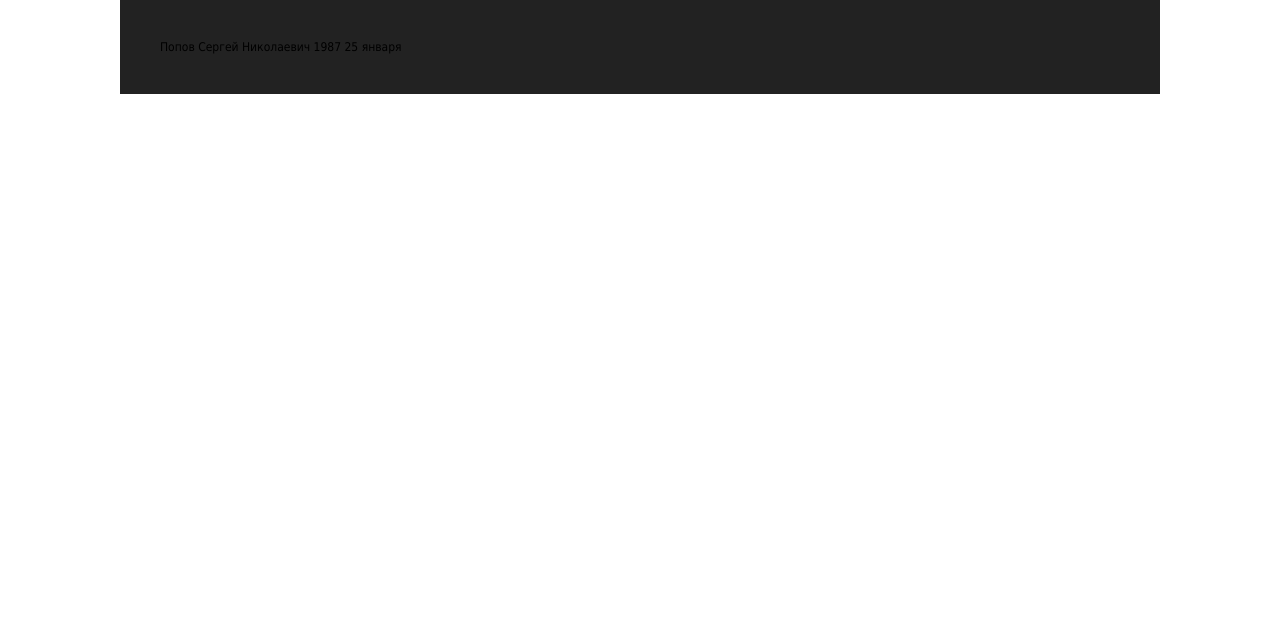
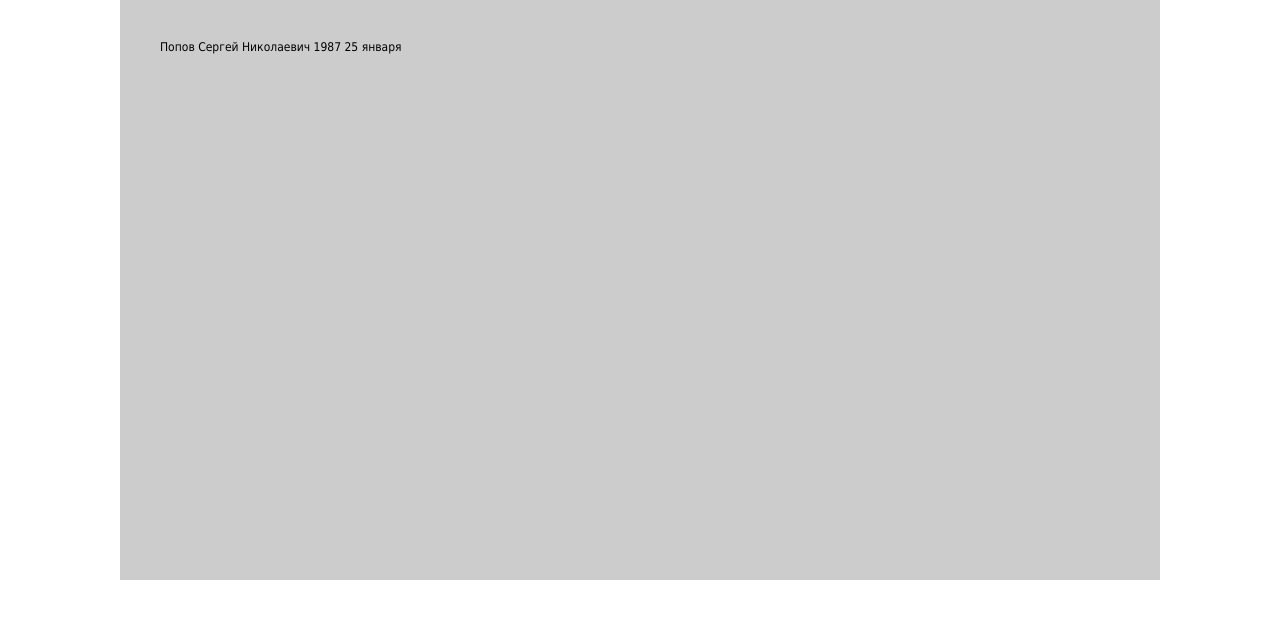
Before and after one commit to snaypsp/snaypsp.github.com, a plain HTML site: page index.html in a window 1280 px wide. Drawn offline with Linux system fonts and the light colour scheme.

Commit message:
sdfasdfa

```diff
--- a/css/style.css
+++ b/css/style.css
@@ -11,9 +11,10 @@ body {
 
 .b-page {
     color:#000;
-    background:center center no-repeat #222;
+    background:#ccc;
     position:relative;
     width:960px;
+    height:500px;
     padding:40px;
     margin:0 auto;
 }
```
